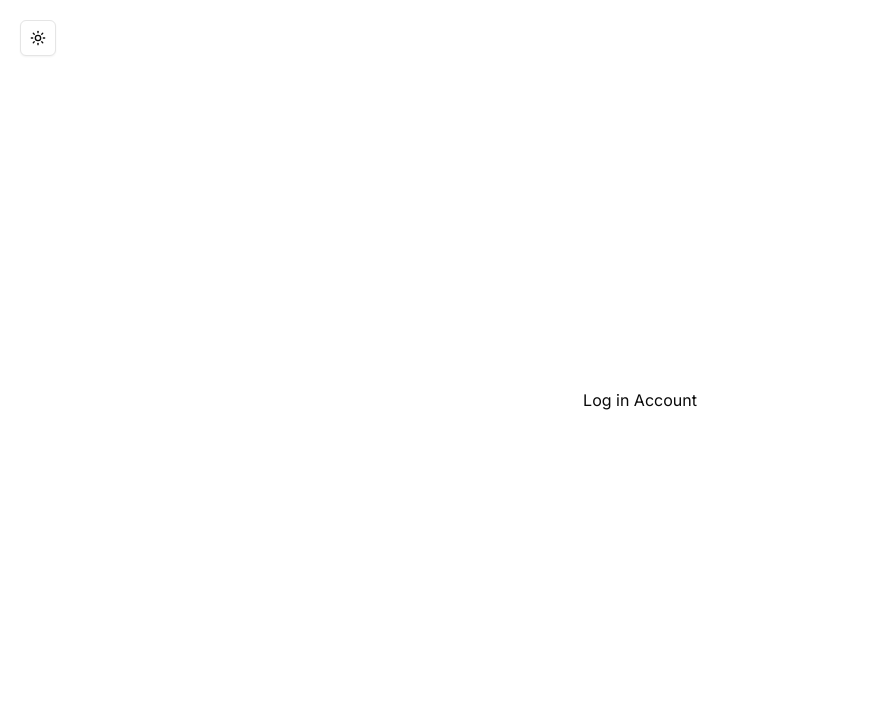
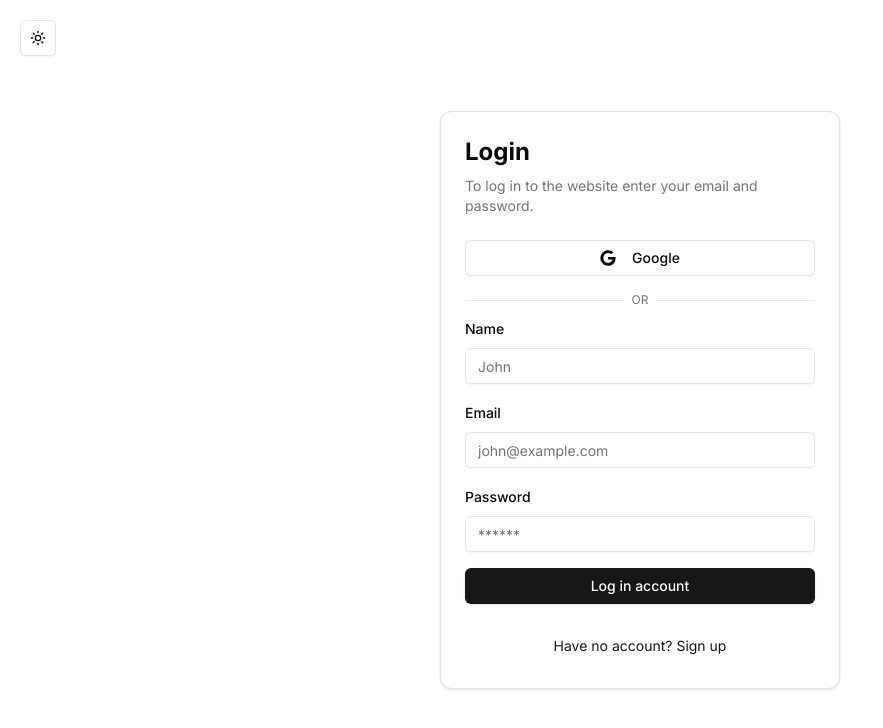
Before and after one commit to Liknox/fullstack-auth, a Next.js app in the folder next.js-client/: page /auth/login in a window 1280 px wide. Shown: the top 728 px of the page, without its empty margins (0-883 px from the left). Built offline with nearby package versions, Linux system fonts and the light colour scheme.

Commit message:
feat: create login resolver, schema and form component

```diff
--- a/next.js-client/package.json
+++ b/next.js-client/package.json
@@ -14,6 +14,7 @@
    "dependencies": {
       "@hookform/resolvers": "^5.2.1",
       "@radix-ui/react-dropdown-menu": "^2.1.16",
+      "@radix-ui/react-label": "^2.1.7",
       "@radix-ui/react-slot": "^1.2.3",
       "@tanstack/react-query": "^5.87.1",
       "class-variance-authority": "^0.7.1",
--- a/next.js-client/src/app/auth/login/page.tsx
+++ b/next.js-client/src/app/auth/login/page.tsx
@@ -1,4 +1,6 @@
 import { Metadata } from "next"
+
+import { LoginForm } from "@/features/auth/components"
 
 export const metadata: Metadata = {
    title: "Log in Account",
@@ -6,5 +8,5 @@ export const metadata: Metadata = {
 }
 
 export default function LoginPage() {
-   return <div>Log in Account</div>
+   return <LoginForm />
 }
--- /dev/null
+++ b/next.js-client/src/features/auth/components/LoginForm.tsx
@@ -0,0 +1,98 @@
+"use client"
+
+import { zodResolver } from "@hookform/resolvers/zod"
+import { useForm } from "react-hook-form"
+
+import {
+   Button,
+   Form,
+   FormControl,
+   FormField,
+   FormItem,
+   FormLabel,
+   FormMessage,
+   Input
+} from "@/shared/components/ui"
+
+import { LoginSchema, TypeLoginSchema } from "../schemas"
+
+import { AuthWrapper } from "./AuthWrapper"
+
+export function LoginForm() {
+   const form = useForm<TypeLoginSchema>({
+      resolver: zodResolver(LoginSchema),
+      defaultValues: {
+         name: "",
+         email: "",
+         password: ""
+      }
+   })
+
+   const onSubmit = (values: TypeLoginSchema) => {
+      console.log(values)
+   }
+
+   return (
+      <AuthWrapper
+         heading="Login"
+         description="To log in to the website enter your email and password."
+         backButtonLabel="Have no account? Sign up"
+         backButtonHref="/auth/register"
+         isShowSocial>
+         <Form {...form}>
+            <form
+               onSubmit={form.handleSubmit(onSubmit)}
+               className="grid gap-2 space-y-2">
+               <FormField
+                  control={form.control}
+                  name="name"
+                  render={({ field }) => (
+                     <FormItem>
+                        <FormLabel>Name</FormLabel>
+                        <FormControl>
+                           <Input placeholder="John" {...field} />
+                        </FormControl>
+                        <FormMessage />
+                     </FormItem>
+                  )}
+               />
+               <FormField
+                  control={form.control}
+                  name="email"
+                  render={({ field }) => (
+                     <FormItem>
+                        <FormLabel>Email</FormLabel>
+                        <FormControl>
+                           <Input
+                              placeholder="john@example.com"
+                              type="email"
+                              {...field}
+                           />
+                        </FormControl>
+                        <FormMessage />
+                     </FormItem>
+                  )}
+               />
+               <FormField
+                  control={form.control}
+                  name="password"
+                  render={({ field }) => (
+                     <FormItem>
+                        <FormLabel>Password</FormLabel>
+                        <FormControl>
+                           <Input
+                              placeholder="******"
+                              type="password"
+                              {...field}
+                           />
+                        </FormControl>
+                        <FormMessage />
+                     </FormItem>
+                  )}
+               />
+               <Button type="submit">Log in account</Button>
+            </form>
+         </Form>
+      </AuthWrapper>
+   )
+}
--- a/next.js-client/src/features/auth/components/index.ts
+++ b/next.js-client/src/features/auth/components/index.ts
@@ -1,3 +1,4 @@
 export * from "./AuthSocial"
 export * from "./AuthWrapper"
 export * from "./RegisterForm"
+export * from "./LoginForm"
--- a/next.js-client/src/features/auth/schemas/index.ts
+++ b/next.js-client/src/features/auth/schemas/index.ts
@@ -1 +1,2 @@
 export * from "./register.schema"
+export * from "./login.schema"
--- /dev/null
+++ b/next.js-client/src/features/auth/schemas/login.schema.ts
@@ -0,0 +1,15 @@
+import { z } from "zod"
+
+export const LoginSchema = z.object({
+   name: z.string().min(1, {
+      error: "Type name"
+   }),
+   email: z.email({
+      error: "Invalid email"
+   }),
+   password: z.string().min(6, {
+      error: "Password should be minimum 6 symbols"
+   })
+})
+
+export type TypeLoginSchema = z.infer<typeof LoginSchema>
```
Also changed, not shown: 1 other file (tests, documents, lock files or other folders).
